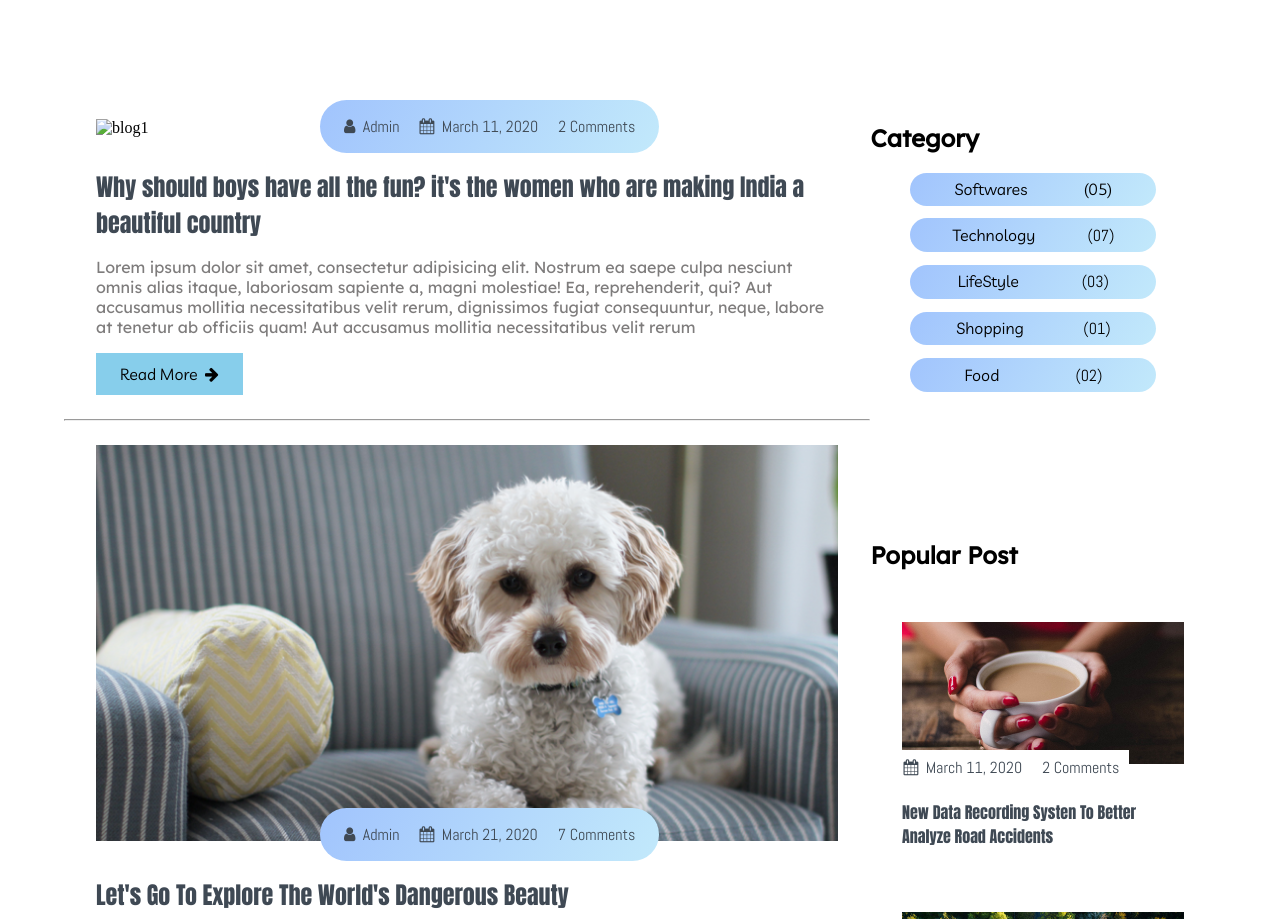
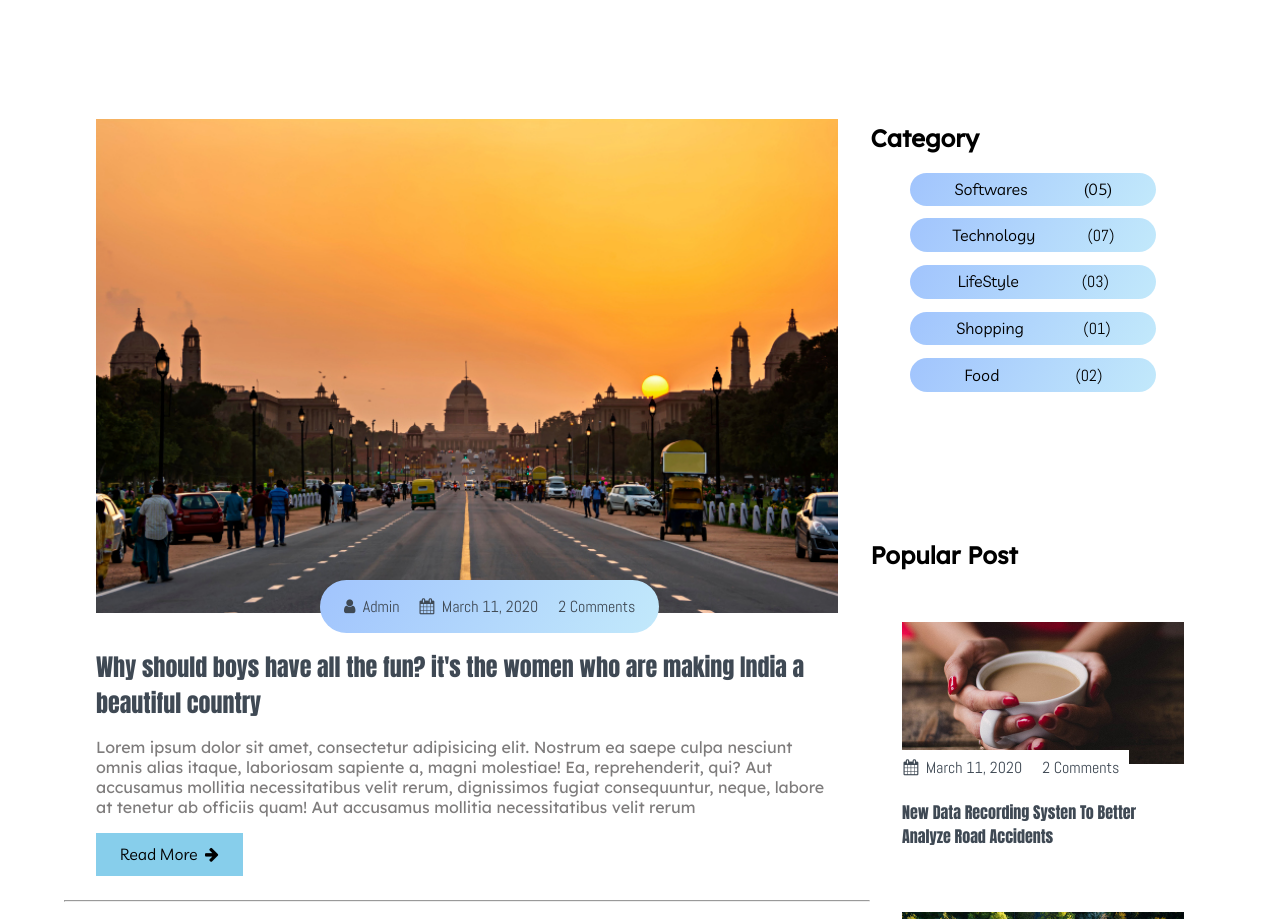
Before and after one commit to mehediemon007/Blog_Website, a plain HTML site: page index.html in a window 1280 px wide. Shown: the part 1645-2564 px from the top of the page. Drawn offline with nearby package versions, Linux system fonts and the light colour scheme.

Commit message:
Update index.html

```diff
--- a/index.html
+++ b/index.html
@@ -110,7 +110,7 @@
                   <div class="post-content" data-aos="zoom-in" data-aos-delay=200>
                       <div class="post-image">
                           <div>
-                              <img src="assets/Blog-post/blog-1.1.jpgg" class="img" alt="blog1">
+                              <img src="assets/Blog-post/blog-1.1.jpg" class="img" alt="blog1">
                           </div>
                           <div class="post-info text-gray">
                               <span><i class="fa fa-user"></i>&nbsp;&nbsp;Admin</span>
```
